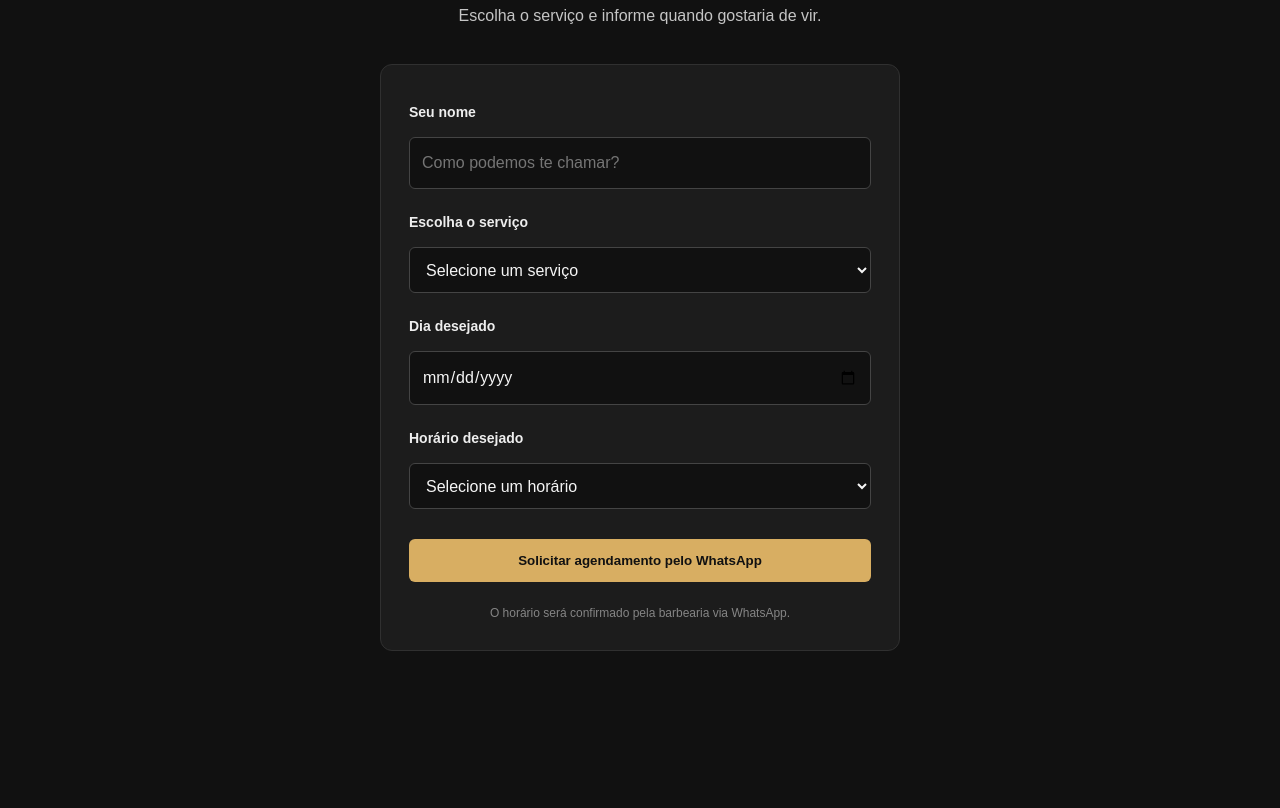
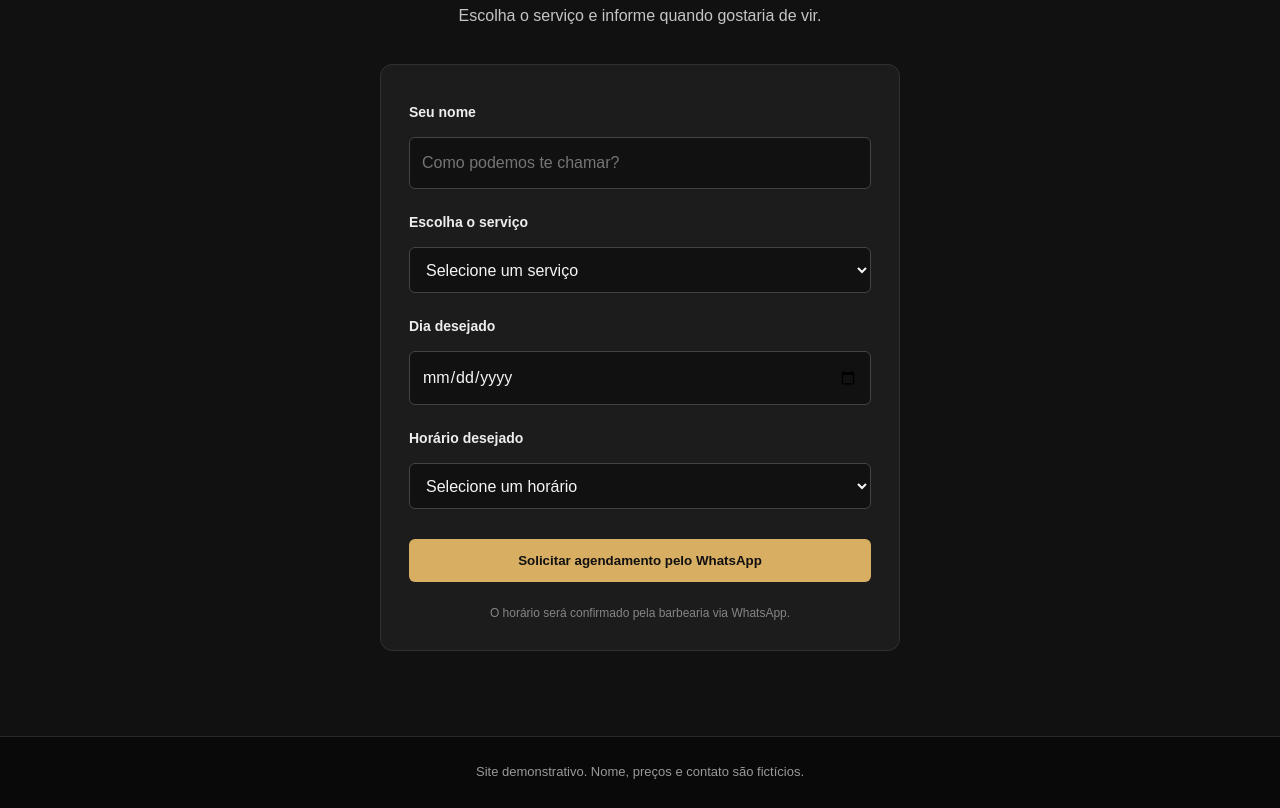
Before and after one commit to miqueiasfifa21-dev/barbearia-estilo, a plain HTML site: page index.html in a window 1280 px wide. Shown: the part 1762-2570 px from the top of the page. Before the commit the page ends 2498 px from the top, so only its background shows below. Drawn offline with Linux system fonts and the light colour scheme.

Commit message:
Update index.html

```diff
--- a/index.html
+++ b/index.html
@@ -141,3 +141,14 @@
         </p>
 
     </form>
+
+
+</section>
+    </main>
+
+    <footer>
+        <p>Site demonstrativo. Nome, preços e contato são fictícios.</p>
+    </footer>
+
+</body>
+</html>
```
